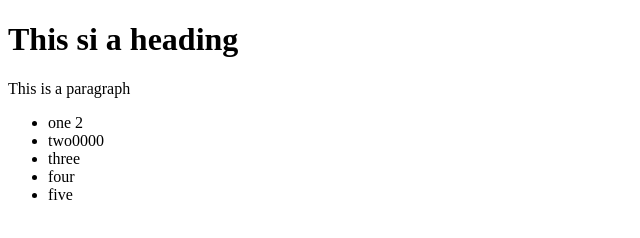
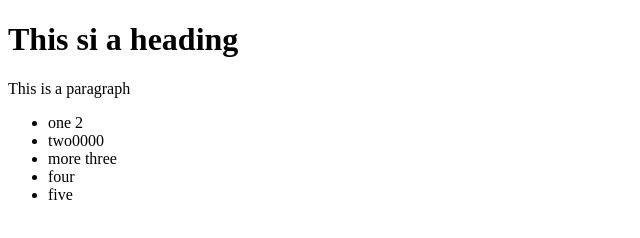
Before and after one commit to manickkbala/git-guide, a plain HTML site: page index.html in a window 1280 px wide. Shown: the full height of the page, 0-640 px from the left. Drawn offline with Linux system fonts and the light colour scheme.

Commit message:
teration one-1

```diff
--- a/index.html
+++ b/index.html
@@ -13,7 +13,7 @@
 		<ul>
 			<li>one 2</li>
 			<li>two0000</li>
-			<li>three</li>
+			<li>more three</li>
 			<li>four</li>
 			<li>five</li>
 		</ul>
```
